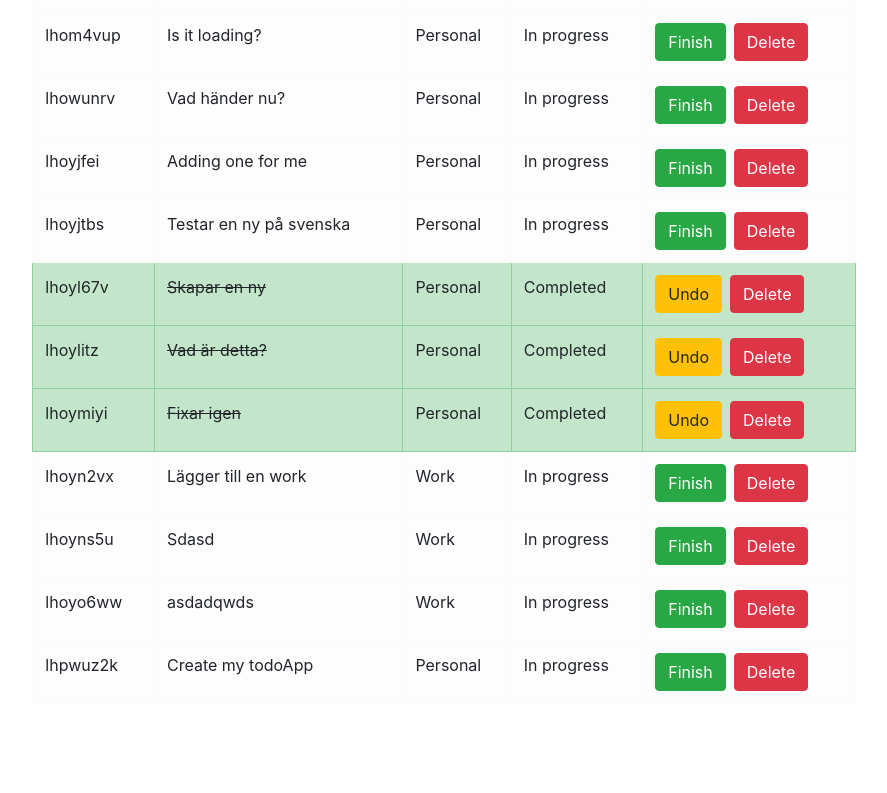
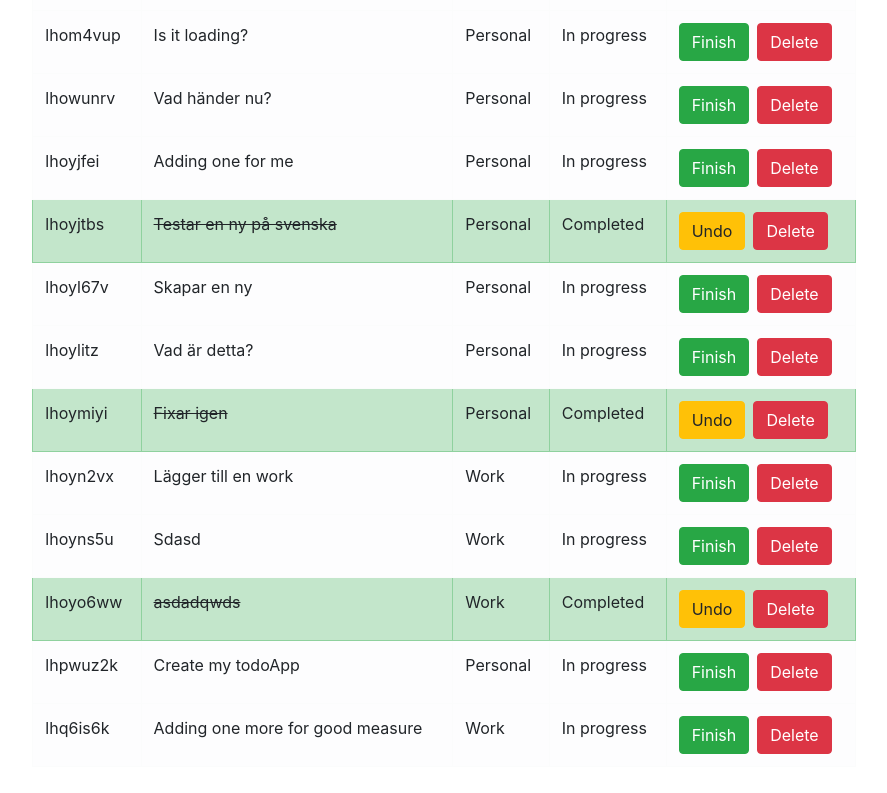
Before and after one commit to devjoppe/todo-react-app, a React (Vite) app: page / in a window 1280 px wide. Shown: the part 373-1166 px from the top of the page, without its empty margins (196-1083 px from the left). Before the commit the page ends 1141 px from the top, so only its background shows below. Built offline with nearby package versions, Linux system fonts and the light colour scheme; data requests are answered from the project's data file.

Commit message:
First version complete

```diff
--- a/src/components/TodoItem.tsx
+++ b/src/components/TodoItem.tsx
@@ -45,7 +45,7 @@ const TodoItem:React.FC<todoListProps> = ({todoList, updateList}) => {
                     </td>
                     <td>{todo.completed ? "Completed" : "In progress"}</td>
                     <td>
-                        <button className={`btn mr-2 ${todo.completed ? 'btn-warning' : 'btn-success'}`} onClick={(e) => {
+                        <button type="button" className={`btn mr-2 ${todo.completed ? 'btn-warning' : 'btn-success'}`} onClick={(e) => {
                             e.preventDefault()
                             updateTodoItem(todo)
                         }}>
--- a/src/data/db.json
+++ b/src/data/db.json
@@ -31,21 +31,21 @@
     {
       "id": "lhoyjtbs",
       "todo": "Testar en ny på svenska",
-      "completed": false,
+      "completed": true,
       "userId": 123,
       "type": "Personal"
     },
     {
       "id": "lhoyl67v",
       "todo": "Skapar en ny",
-      "completed": true,
+      "completed": false,
       "userId": 123,
       "type": "Personal"
     },
     {
       "id": "lhoylitz",
       "todo": "Vad är detta?",
-      "completed": true,
+      "completed": false,
       "userId": 123,
       "type": "Personal"
     },
@@ -73,7 +73,7 @@
     {
       "id": "lhoyo6ww",
       "todo": "asdadqwds",
-      "completed": false,
+      "completed": true,
       "userId": 123,
       "type": "Work"
     },
@@ -83,6 +83,13 @@
       "completed": false,
       "userId": 123,
       "type": "Personal"
+    },
+    {
+      "id": "lhq6is6k",
+      "todo": "Adding one more for good measure",
+      "completed": false,
+      "userId": 123,
+      "type": "Work"
     }
   ]
 }
```
